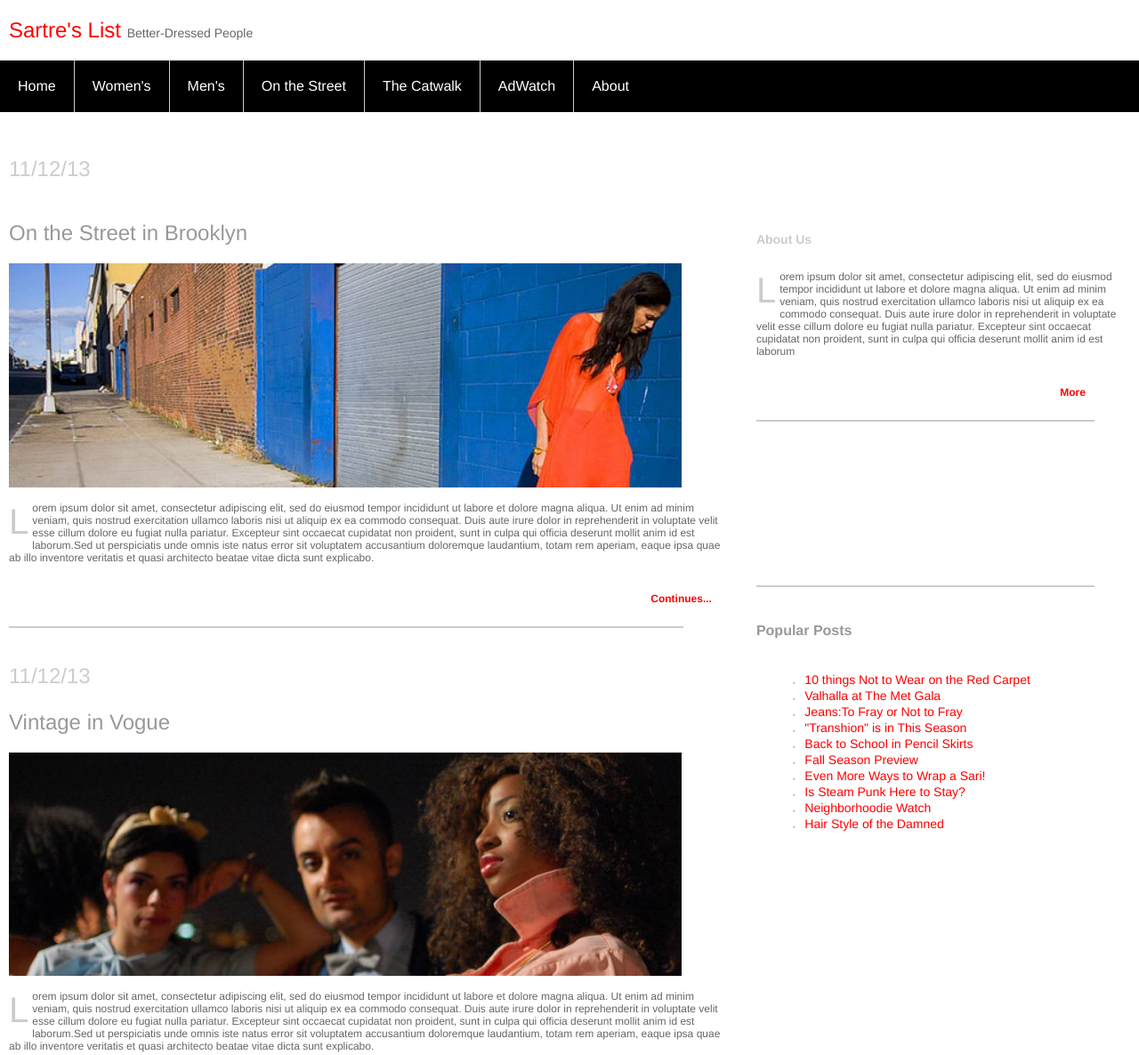
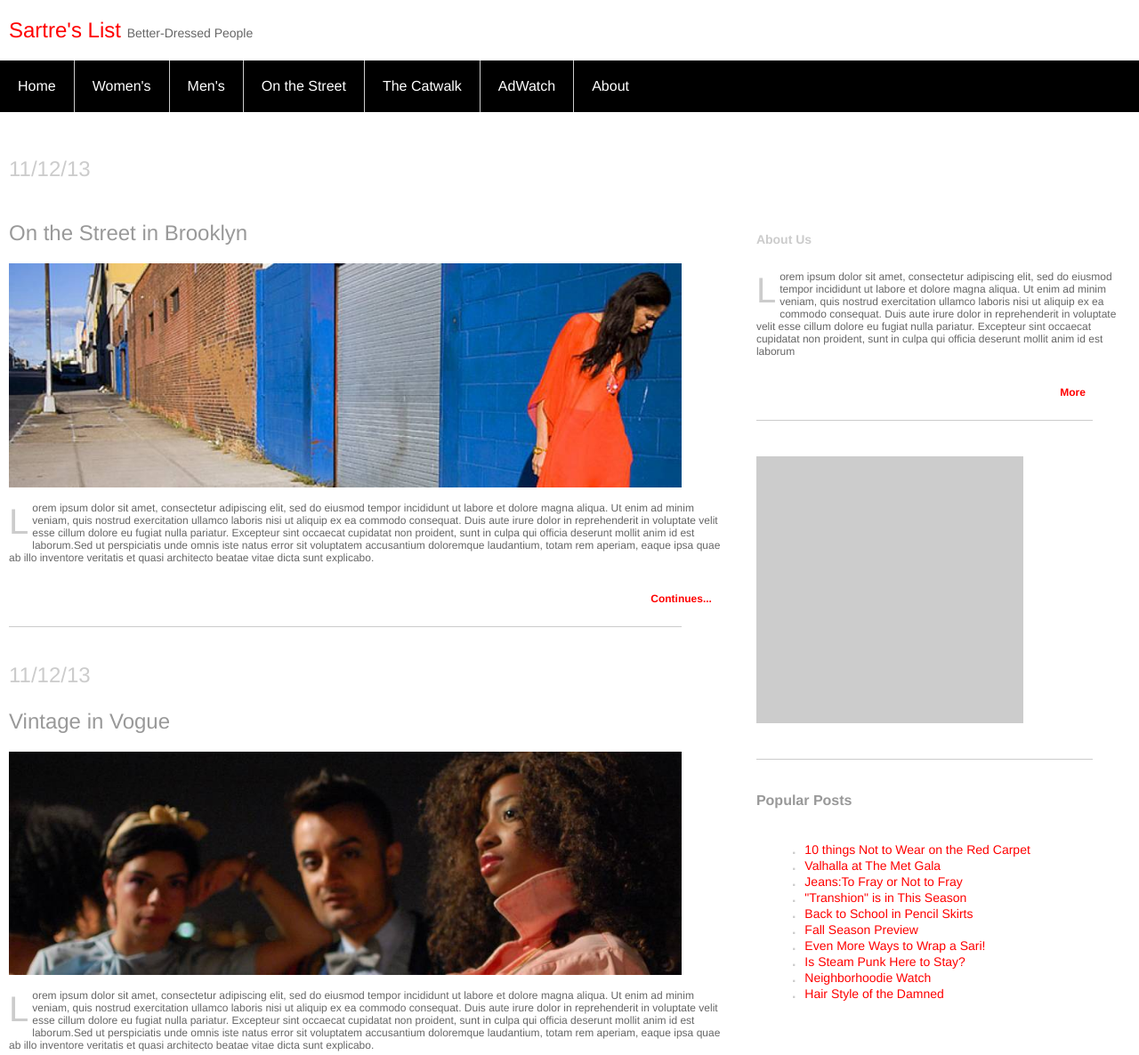
Before and after one commit to qjf/fashion-blog, a plain HTML site: page index.html in a window 1280 px wide. Shown: the top 1186 px of the page at 89% size. Drawn offline with Linux system fonts and the light colour scheme.

Commit message:
first commit

```diff
--- a/index.html
+++ b/index.html
@@ -89,12 +89,8 @@
         <div class="divider">
 
         </div>
-        <div class="about-image">
-          <img src="" alt="" />
-        </div>
-        <div class="divider">
-
-        </div>
+        <div class="about-image"></div>
+        <div class="divider2"></div>
         <div class="side">
           <h6>Popular Posts</h6>
           <ul>
--- a/style.css
+++ b/style.css
@@ -1,6 +1,5 @@
 body{
   font-family:helvetica, sans-serif;
-  border-width: thin;
   margin:0;
 }
 .container{
@@ -104,7 +103,7 @@ p:first-child::first-letter{
 }
 .divider{
   width: 90%;
-  border: #ccc 1px solid;
+  border-top: #ccc 1px solid;
   margin-top: 70px;
   margin-bottom: 40px;
 }
@@ -121,14 +120,9 @@ p:first-child::first-letter{
 .ul-container-footer a{
   text-decoration: none;
   color: red;
-
 }
 .ul-container-footer li:first-child{
   border: none;
-}
-.about-image img{
-
-  margin-top: 70px;
 }
 .side h6{
   color: #999;
@@ -148,6 +142,16 @@ p:first-child::first-letter{
   content: ".";
   font-weight: bold;
   margin-right: 10px;
+}
+.about-image{
+  width: 300px;
+  height: 300px;
+  background-color: #ccc;
+}
+.divider2{
+  margin-top: 40px;
+  border-top: #ccc 1px solid;
+  width: 90%;
 }
 /* When the screen is less than 680 pixels wide,
 hide all list items, except for the first one ("Home").
```
